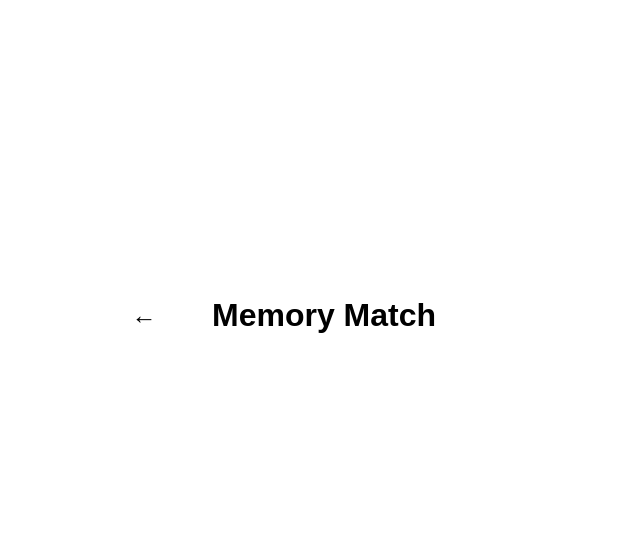
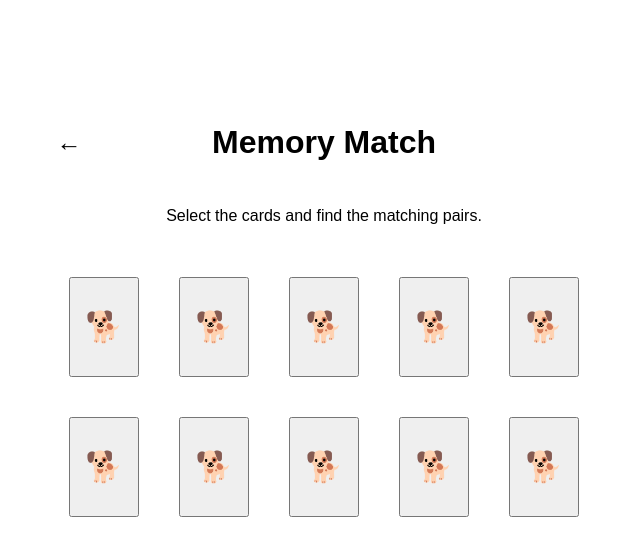
Before and after one commit to javiermorenov1203/MiniGames, a React (Vite) app: page /MiniGames/MemoryMatch in a window 1280 px wide. Shown: the top 556 px of the page, without its empty margins (316-956 px from the left). Built offline with nearby package versions, Linux system fonts and the light colour scheme.

Commit message:
memory match v0.1

```diff
--- /dev/null
+++ b/src/Pages/MemoryMatchPage.css
@@ -0,0 +1,13 @@
+.card-container {
+    display: grid;
+    grid-template-columns: repeat(5, 0fr);
+    justify-content: center;
+}
+
+.card {
+    height: 100px;
+    width: 70px;
+    margin: 20px;
+    font-size: 30px;
+    padding: 0;
+}
--- a/src/Pages/MemoryMatchPage.jsx
+++ b/src/Pages/MemoryMatchPage.jsx
@@ -1,10 +1,21 @@
+import { useState } from "react"
 import GameTitle from "../components/GameTitle"
+import './MemoryMatchPage.css'
 
 export default function MemoryMatchPage() {
 
-    return(
+    const [cards, setCards] = useState(['🐕', '🐕', '🐕', '🐕', '🐕', '🐕', '🐕', '🐕', '🐕', '🐕'])
+
+
+    return (
         <>
-        <GameTitle title={'Memory Match'}></GameTitle>
+            <GameTitle title={'Memory Match'}></GameTitle>
+            <p>Select the cards and find the matching pairs.</p>
+            <div className="card-container">
+                {cards.map((value, index) => (
+                    <button className="card">{value}</button>
+                ))}
+            </div>
         </>
     )
 }
--- a/src/components/GameTitle.css
+++ b/src/components/GameTitle.css
@@ -1,6 +1,5 @@
 .header {
     display: flex;
-    width: 400px;
     align-items: center;
     justify-content: center;
     position: relative;
--- a/src/index.css
+++ b/src/index.css
@@ -1,15 +1,10 @@
 :root {
-  font-family: Arial, Helvetica, sans-serif;
-}
-
-body {
   height: 70vh;
   display: flex;
-  flex-direction: column;
-  align-items: center; /* centra horizontalmente */
-  justify-content: center; /* centra verticalmente */
-  margin: 0; /* elimina márgenes por defecto del body */
+  justify-content: center;
+  align-items: center;
   text-align: center;
+  font-family: Arial, Helvetica, sans-serif
 }
 
 h1 {
```
